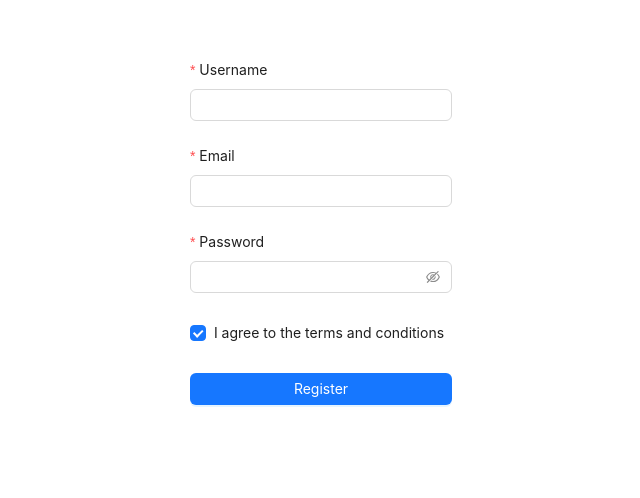
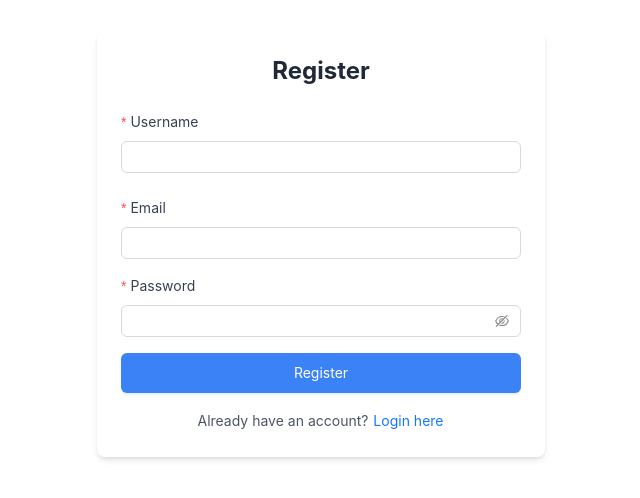
Before and after one commit to ddfadela/planFlow-frontend, a React (Create React App) app: page /register in a window 1280 px wide. Shown: the part 156-654 px from the top of the page, without its empty margins (319-959 px from the left). Built offline with nearby package versions, Linux system fonts and the light colour scheme.

Commit message:
feat: link register and login with apis

```diff
--- a/package.json
+++ b/package.json
@@ -8,9 +8,9 @@
     "@testing-library/user-event": "^13.5.0",
     "ajv": "^8.17.1",
     "ajv-keywords": "^5.1.0",
-    "antd": "^5.22.5",
-    "react": "^19.0.0",
-    "react-dom": "^19.0.0",
+    "antd": "^5.22.6",
+    "react": "^18.3.1",
+    "react-dom": "^18.3.1",
     "react-router-dom": "^7.1.0",
     "react-scripts": "^5.0.1",
     "web-vitals": "^2.1.4",
--- a/src/components/LoginForm.jsx
+++ b/src/components/LoginForm.jsx
@@ -1,8 +1,27 @@
-import { Form, Input, Button, Checkbox } from "antd";
+import { Form, Input, Button, Checkbox, message } from "antd";
+import { useNavigate } from "react-router-dom";
+import { useState } from "react";
+import fetchApi from "../utils/api";
 
 const LoginForm = () => {
-  const onFinish = (values) => {
-    console.log("Success:", values);
+  const [loading, setLoading] = useState(false);
+  const navigate = useNavigate();
+
+  const onFinish = async (values) => {
+    setLoading(true);
+    try {
+      const response = await fetchApi("/login/", "POST", {
+        username: values.username,
+        password: values.password,
+      });
+      message.success("Login successful!");
+      localStorage.setItem("authToken", response.token);
+      navigate("/dashboard");
+    } catch (error) {
+      message.error(error.message || "Login failed. Please try again.");
+    } finally {
+      setLoading(false);
+    }
   };
 
   return (
@@ -30,12 +49,8 @@ const LoginForm = () => {
         <Input.Password />
       </Form.Item>
 
-      <Form.Item name="remember" valuePropName="checked">
-        <Checkbox>Remember me</Checkbox>
-      </Form.Item>
-
       <Form.Item>
-        <Button type="primary" htmlType="submit" block>
+        <Button type="primary" htmlType="submit" block loading={loading}>
           Log in
         </Button>
       </Form.Item>
--- a/src/components/RegisterForm.jsx
+++ b/src/components/RegisterForm.jsx
@@ -1,21 +1,47 @@
-import { Form, Input, Button, Checkbox } from "antd";
+import { Form, Input, Button, message, Spin } from "antd";
+import { useState } from "react";
+import { useNavigate } from "react-router-dom";
+import fetchApi from "../utils/api";
 
 const RegisterForm = () => {
-  const onFinish = (values) => {
-    console.log("Success:", values);
+  const [loading, setLoading] = useState(false);
+  const [form] = Form.useForm();
+  const navigate = useNavigate();
+
+  const onFinish = async (values) => {
+    setLoading(true);
+    try {
+      const data = await fetchApi("/register/", "POST", {
+        username: values.username,
+        email: values.email,
+        password: values.password,
+      });
+
+      message.success("Registration successful!");
+
+      navigate("/login");
+    } catch (error) {
+      message.error(error.message);
+    } finally {
+      setLoading(false);
+    }
   };
 
   return (
+    <div className="max-w-md w-full p-6 bg-white rounded-lg shadow-md">
+      <h2 className="text-2xl font-bold mb-6 text-center text-gray-800">
+        Register
+      </h2>
+
       <Form
+        form={form}
         name="register"
         onFinish={onFinish}
-      initialValues={{
-        remember: true,
-      }}
         layout="vertical"
+        className="space-y-4"
       >
         <Form.Item
-        label="Username"
+          label={<span className="text-gray-700">Username</span>}
           name="username"
           rules={[{ required: true, message: "Please input your username!" }]}
         >
@@ -23,31 +49,51 @@ const RegisterForm = () => {
         </Form.Item>
 
         <Form.Item
-        label="Email"
+          label={<span className="text-gray-700">Email</span>}
           name="email"
-        rules={[{ required: true, message: "Please input your email!" }]}
+          rules={[
+            { required: true, message: "Please input your email!" },
+            { type: "email", message: "Please enter a valid email address!" },
+          ]}
         >
           <Input />
         </Form.Item>
 
         <Form.Item
-        label="Password"
+          label={<span className="text-gray-700">Password</span>}
           name="password"
-        rules={[{ required: true, message: "Please input your password!" }]}
+          rules={[
+            { required: true, message: "Please input your password!" },
+            { min: 6, message: "Password must be at least 6 characters long!" },
+          ]}
         >
           <Input.Password />
         </Form.Item>
 
-      <Form.Item name="remember" valuePropName="checked">
-        <Checkbox>I agree to the terms and conditions</Checkbox>
-      </Form.Item>
-
         <Form.Item>
-        <Button type="primary" htmlType="submit" block>
+          <Button
+            type="primary"
+            htmlType="submit"
+            className="w-full h-10 bg-blue-500 hover:bg-blue-600"
+            disabled={loading}
+          >
+            {loading ? <Spin className="mr-2" /> : null}
             Register
           </Button>
         </Form.Item>
+
+        <div className="text-center mt-4">
+          <span className="text-gray-600">Already have an account? </span>
+          <Button
+            type="link"
+            onClick={() => navigate("/login")}
+            className="p-0 h-auto"
+          >
+            Login here
+          </Button>
+        </div>
       </Form>
+    </div>
   );
 };
 
--- a/src/pages/Dashboard.jsx
+++ b/src/pages/Dashboard.jsx
@@ -65,21 +65,21 @@ const Dashboard = () => {
         >
           <Button
             type="text"
-            className="block w-full text-left flex items-center space-x-2"
+            className="w-full text-left flex items-center space-x-2"
           >
             <AppstoreAddOutlined />
             <Link to="/create-project">New Project</Link>
           </Button>
           <Button
             type="text"
-            className="block w-full text-left flex items-center space-x-2"
+            className="w-full text-left flex items-center space-x-2"
           >
             <EditOutlined />
             <Link to="/edit-projects">Edit Projects</Link>
           </Button>
           <Button
             type="text"
-            className="block w-full text-left flex items-center space-x-2"
+            className="w-full text-left flex items-center space-x-2"
           >
             <LogoutOutlined />
             <Link to="/logout">Logout</Link>
--- /dev/null
+++ b/src/utils/api.js
@@ -0,0 +1,39 @@
+const fetchApi = async (endpoint, method, body = null) => {
+  const baseUrl = process.env.API_URL || "http://localhost:8000/api";
+
+  try {
+    const response = await fetch(`${baseUrl}${endpoint}`, {
+      method,
+      headers: {
+        "Content-Type": "application/json",
+      },
+      body: body ? JSON.stringify(body) : null,
+    });
+
+    if (!response.ok) {
+      let errorData;
+      try {
+        errorData = await response.json();
+      } catch (e) {
+        errorData = { detail: "Unable to parse server error" };
+      }
+
+      const errorMessage =
+        errorData?.email?.[0] ||
+        errorData?.username?.[0] ||
+        errorData?.password?.[0] ||
+        errorData?.error ||
+        errorData?.detail ||
+        "Something went wrong";
+
+      throw new Error(errorMessage);
+    }
+
+    return await response.json();
+  } catch (error) {
+    console.error("Fetch error:", error.message);
+    throw error;
+  }
+};
+
+export default fetchApi;
```
Also changed, not shown: src/index.js (+6 -6 lines), 1 other file (tests, documents, lock files or other folders). Lines whose indentation alone changed are shown as unchanged.
